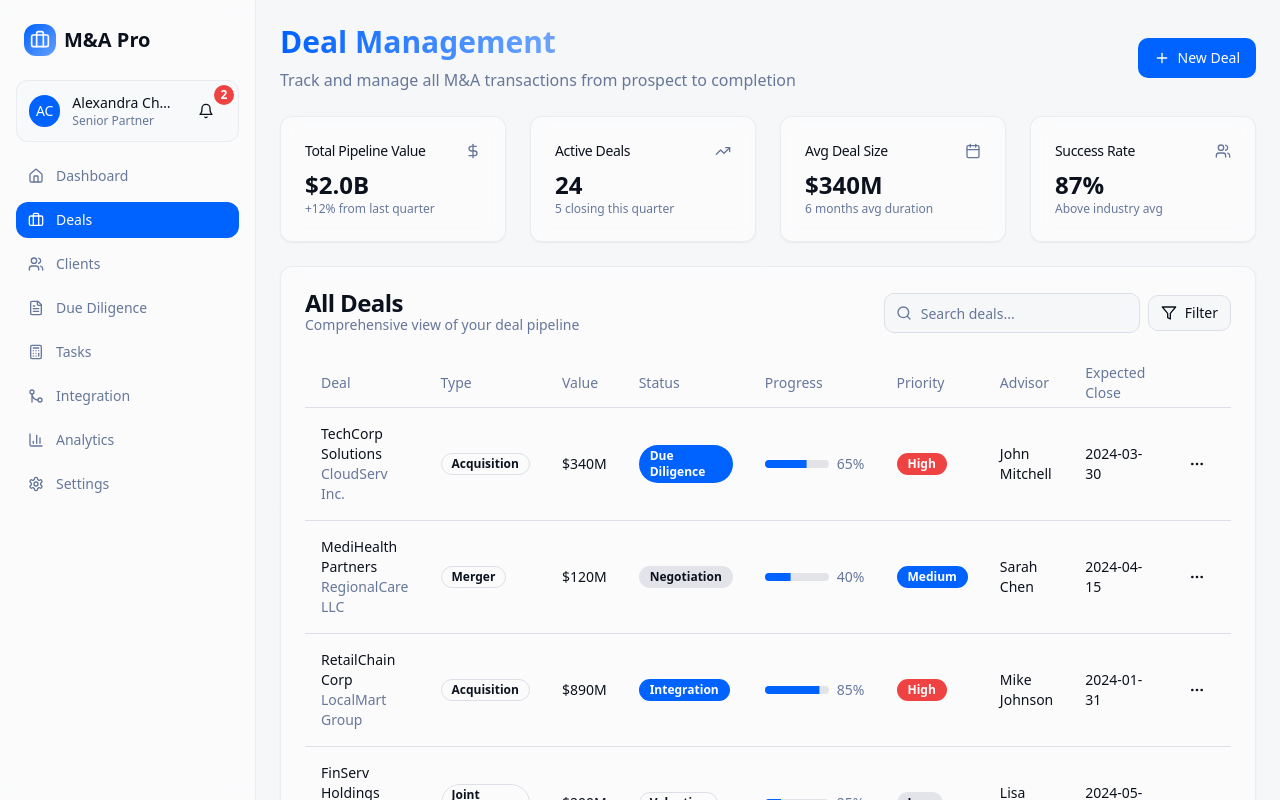
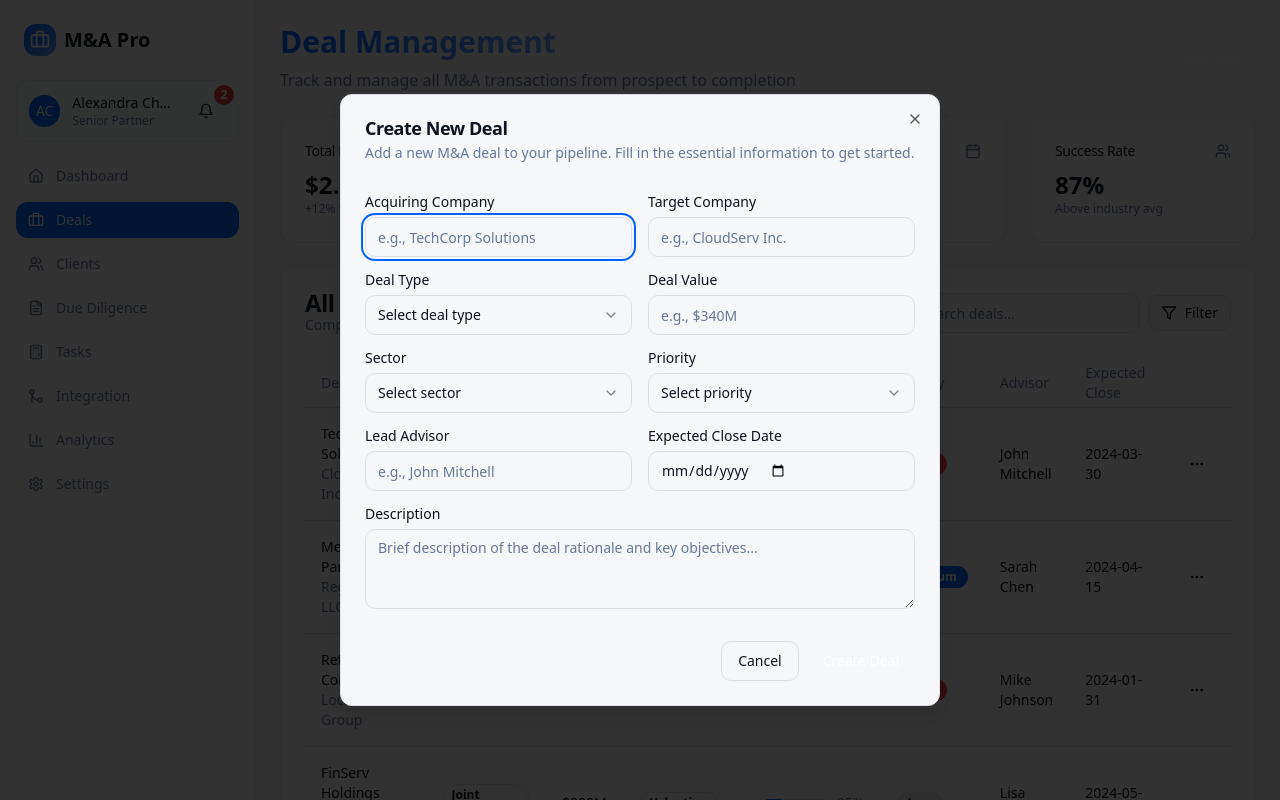
Before and after one commit to saktida79/dealflow-compass, a React (Vite) app: page /deals in a window 1280 px wide. Both pictures are taken after a click on the button "New Deal". Shown: the top 800 px of the page. Built offline with nearby package versions, Linux system fonts and the light colour scheme.

Commit message:
Update "New Deal" button
Update the "New Deal" button to include an icon.

```diff
--- a/src/pages/Deals.tsx
+++ b/src/pages/Deals.tsx
@@ -6,6 +6,10 @@ import { Input } from "@/components/ui/input";
 import { Progress } from "@/components/ui/progress";
 import { Table, TableBody, TableCell, TableHead, TableHeader, TableRow } from "@/components/ui/table";
 import { Tabs, TabsContent, TabsList, TabsTrigger } from "@/components/ui/tabs";
+import { Dialog, DialogContent, DialogDescription, DialogFooter, DialogHeader, DialogTitle, DialogTrigger } from "@/components/ui/dialog";
+import { Label } from "@/components/ui/label";
+import { Select, SelectContent, SelectItem, SelectTrigger, SelectValue } from "@/components/ui/select";
+import { Textarea } from "@/components/ui/textarea";
 import {
   Search,
   Filter,
@@ -20,6 +24,18 @@ import {
 
 const Deals = () => {
   const [searchTerm, setSearchTerm] = useState("");
+  const [isNewDealOpen, setIsNewDealOpen] = useState(false);
+  const [newDeal, setNewDeal] = useState({
+    company: "",
+    target: "",
+    type: "",
+    value: "",
+    priority: "",
+    advisor: "",
+    expectedClose: "",
+    sector: "",
+    description: ""
+  });
 
   const deals = [
     {
@@ -121,6 +137,23 @@ const Deals = () => {
     deal.advisor.toLowerCase().includes(searchTerm.toLowerCase())
   );
 
+  const handleCreateDeal = () => {
+    // TODO: Implement deal creation logic with Supabase
+    console.log("Creating new deal:", newDeal);
+    setIsNewDealOpen(false);
+    setNewDeal({
+      company: "",
+      target: "",
+      type: "",
+      value: "",
+      priority: "",
+      advisor: "",
+      expectedClose: "",
+      sector: "",
+      description: ""
+    });
+  };
+
   return (
     <div className="space-y-6">
       {/* Header */}
@@ -133,10 +166,138 @@ const Deals = () => {
             Track and manage all M&A transactions from prospect to completion
           </p>
         </div>
-        <Button className="gap-2">
-          <Plus className="h-4 w-4" />
-          New Deal
-        </Button>
+        <Dialog open={isNewDealOpen} onOpenChange={setIsNewDealOpen}>
+          <DialogTrigger asChild>
+            <Button className="gap-2 bg-gradient-primary hover:bg-gradient-primary/90 text-white shadow-elegant">
+              <Plus className="h-4 w-4" />
+              New Deal
+            </Button>
+          </DialogTrigger>
+          <DialogContent className="sm:max-w-[600px]">
+            <DialogHeader>
+              <DialogTitle>Create New Deal</DialogTitle>
+              <DialogDescription>
+                Add a new M&A deal to your pipeline. Fill in the essential information to get started.
+              </DialogDescription>
+            </DialogHeader>
+            <div className="grid gap-4 py-4">
+              <div className="grid grid-cols-2 gap-4">
+                <div className="grid gap-2">
+                  <Label htmlFor="company">Acquiring Company</Label>
+                  <Input
+                    id="company"
+                    value={newDeal.company}
+                    onChange={(e) => setNewDeal({...newDeal, company: e.target.value})}
+                    placeholder="e.g., TechCorp Solutions"
+                  />
+                </div>
+                <div className="grid gap-2">
+                  <Label htmlFor="target">Target Company</Label>
+                  <Input
+                    id="target"
+                    value={newDeal.target}
+                    onChange={(e) => setNewDeal({...newDeal, target: e.target.value})}
+                    placeholder="e.g., CloudServ Inc."
+                  />
+                </div>
+              </div>
+              <div className="grid grid-cols-2 gap-4">
+                <div className="grid gap-2">
+                  <Label htmlFor="type">Deal Type</Label>
+                  <Select value={newDeal.type} onValueChange={(value) => setNewDeal({...newDeal, type: value})}>
+                    <SelectTrigger>
+                      <SelectValue placeholder="Select deal type" />
+                    </SelectTrigger>
+                    <SelectContent>
+                      <SelectItem value="Acquisition">Acquisition</SelectItem>
+                      <SelectItem value="Merger">Merger</SelectItem>
+                      <SelectItem value="Joint Venture">Joint Venture</SelectItem>
+                      <SelectItem value="Divestiture">Divestiture</SelectItem>
+                    </SelectContent>
+                  </Select>
+                </div>
+                <div className="grid gap-2">
+                  <Label htmlFor="value">Deal Value</Label>
+                  <Input
+                    id="value"
+                    value={newDeal.value}
+                    onChange={(e) => setNewDeal({...newDeal, value: e.target.value})}
+                    placeholder="e.g., $340M"
+                  />
+                </div>
+              </div>
+              <div className="grid grid-cols-2 gap-4">
+                <div className="grid gap-2">
+                  <Label htmlFor="sector">Sector</Label>
+                  <Select value={newDeal.sector} onValueChange={(value) => setNewDeal({...newDeal, sector: value})}>
+                    <SelectTrigger>
+                      <SelectValue placeholder="Select sector" />
+                    </SelectTrigger>
+                    <SelectContent>
+                      <SelectItem value="Technology">Technology</SelectItem>
+                      <SelectItem value="Healthcare">Healthcare</SelectItem>
+                      <SelectItem value="Financial">Financial Services</SelectItem>
+                      <SelectItem value="Energy">Energy</SelectItem>
+                      <SelectItem value="Retail">Retail</SelectItem>
+                      <SelectItem value="Manufacturing">Manufacturing</SelectItem>
+                    </SelectContent>
+                  </Select>
+                </div>
+                <div className="grid gap-2">
+                  <Label htmlFor="priority">Priority</Label>
+                  <Select value={newDeal.priority} onValueChange={(value) => setNewDeal({...newDeal, priority: value})}>
+                    <SelectTrigger>
+                      <SelectValue placeholder="Select priority" />
+                    </SelectTrigger>
+                    <SelectContent>
+                      <SelectItem value="High">High</SelectItem>
+                      <SelectItem value="Medium">Medium</SelectItem>
+                      <SelectItem value="Low">Low</SelectItem>
+                    </SelectContent>
+                  </Select>
+                </div>
+              </div>
+              <div className="grid grid-cols-2 gap-4">
+                <div className="grid gap-2">
+                  <Label htmlFor="advisor">Lead Advisor</Label>
+                  <Input
+                    id="advisor"
+                    value={newDeal.advisor}
+                    onChange={(e) => setNewDeal({...newDeal, advisor: e.target.value})}
+                    placeholder="e.g., John Mitchell"
+                  />
+                </div>
+                <div className="grid gap-2">
+                  <Label htmlFor="expectedClose">Expected Close Date</Label>
+                  <Input
+                    id="expectedClose"
+                    type="date"
+                    value={newDeal.expectedClose}
+                    onChange={(e) => setNewDeal({...newDeal, expectedClose: e.target.value})}
+                  />
+                </div>
+              </div>
+              <div className="grid gap-2">
+                <Label htmlFor="description">Description</Label>
+                <Textarea
+                  id="description"
+                  value={newDeal.description}
+                  onChange={(e) => setNewDeal({...newDeal, description: e.target.value})}
+                  placeholder="Brief description of the deal rationale and key objectives..."
+                  rows={3}
+                />
+              </div>
+            </div>
+            <DialogFooter>
+              <Button variant="outline" onClick={() => setIsNewDealOpen(false)}>
+                Cancel
+              </Button>
+              <Button onClick={handleCreateDeal} className="bg-gradient-primary hover:bg-gradient-primary/90">
+                Create Deal
+              </Button>
+            </DialogFooter>
+          </DialogContent>
+        </Dialog>
       </div>
 
       {/* Summary Cards */}
```
